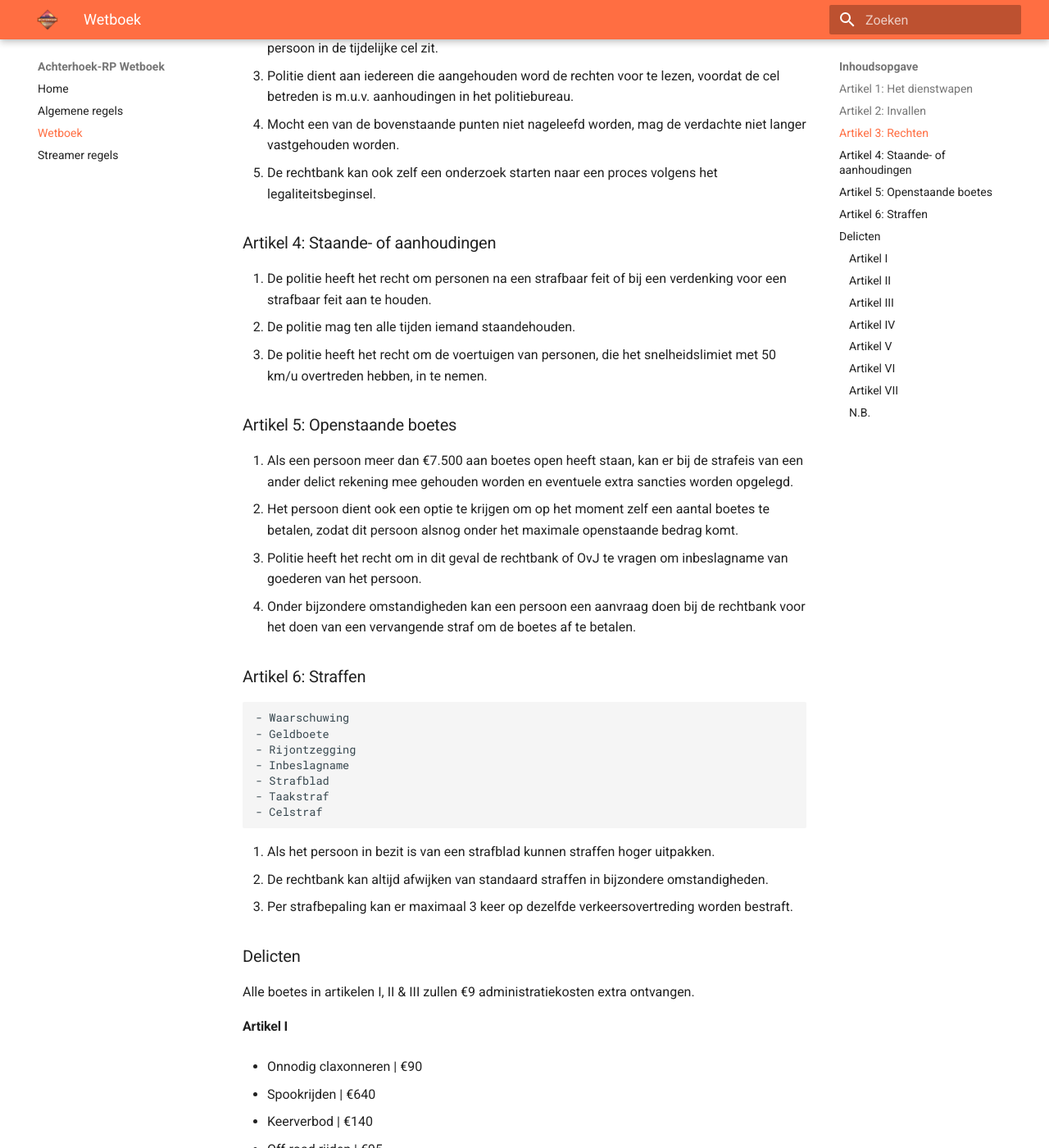
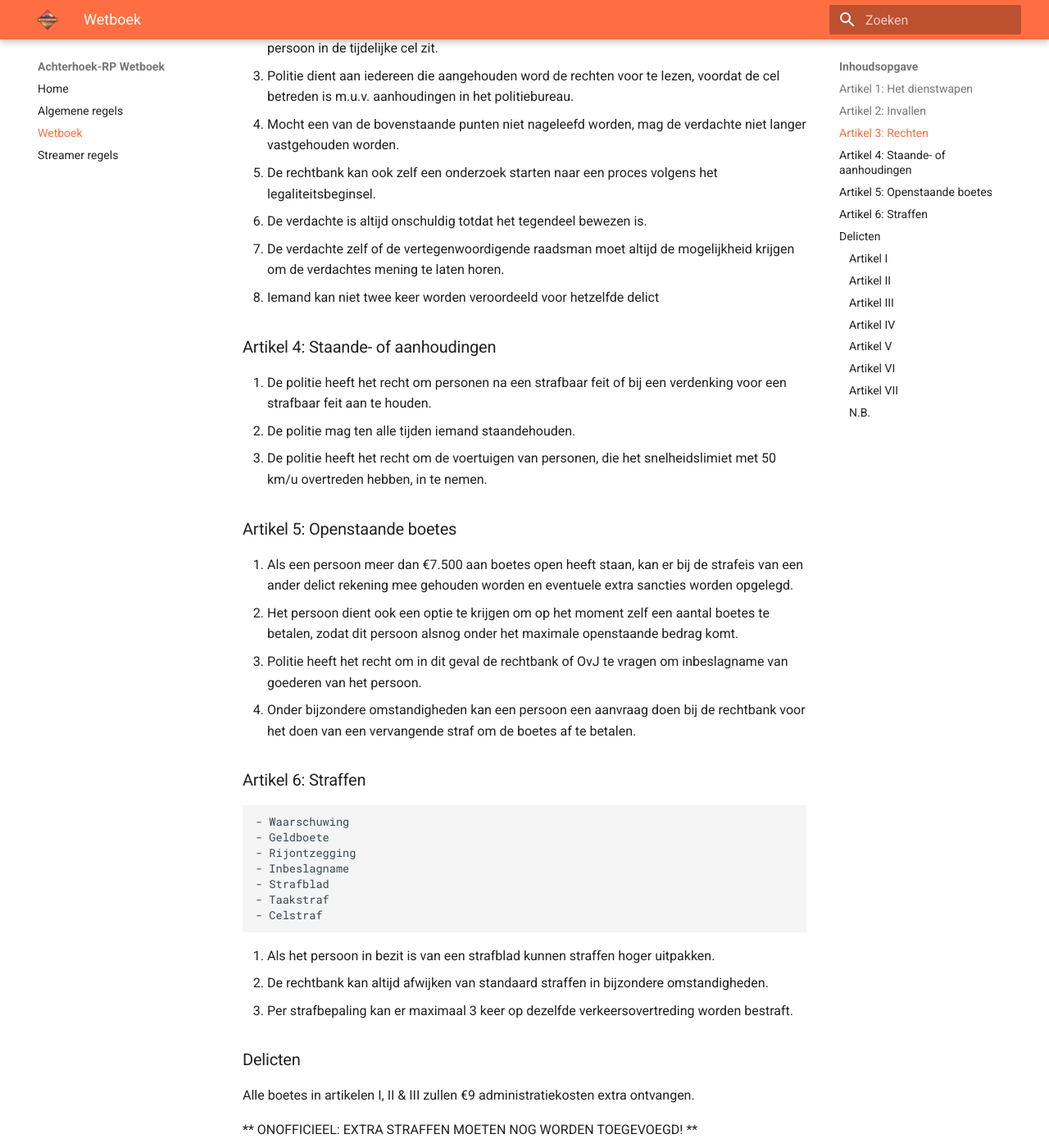
Before and after one commit to Jaccosf/ARP-Wetboek, an MkDocs documentation site: the page built from docs/wetboek.md, in a window 1280 px wide and 1400 px high, scrolled down 825 px. Shown: the whole window at 82% size. Built offline with MkDocs 1.6.1 and Material for MkDocs 9.7.7, drawn with Linux system fonts in a browser that asks for light colours.

Commit message:
extra beginselen toegevoegd

```diff
--- a/docs/wetboek.md
+++ b/docs/wetboek.md
@@ -19,6 +19,9 @@ Hier kunt u de algemene IC (In Charachter) regels van Achterhoek-RP vinden.
 3. Politie dient aan iedereen die aangehouden word de rechten voor te lezen, voordat de cel betreden is m.u.v. aanhoudingen in het politiebureau.
 4. Mocht een van de bovenstaande punten niet nageleefd worden, mag de verdachte niet langer vastgehouden worden.
 5. De rechtbank kan ook zelf een onderzoek starten naar een proces volgens het legaliteitsbeginsel.
+6. De verdachte is altijd onschuldig totdat het tegendeel bewezen is.
+7. De verdachte zelf of de vertegenwoordigende raadsman moet altijd de mogelijkheid krijgen om de verdachtes mening te laten horen.
+8. Iemand kan niet twee keer worden veroordeeld voor hetzelfde delict
 
 ### Artikel 4: Staande- of aanhoudingen
 1. De politie heeft het recht om personen na een strafbaar feit of bij een verdenking voor een strafbaar feit aan te houden.
@@ -46,6 +49,7 @@ Hier kunt u de algemene IC (In Charachter) regels van Achterhoek-RP vinden.
 ### Delicten
 Alle boetes in artikelen I, II & III zullen €9 administratiekosten extra ontvangen.
 
+** ONOFFICIEEL: EXTRA STRAFFEN MOETEN NOG WORDEN TOEGEVOEGD! **
 #### Artikel I
 - Onnodig claxonneren | €90
 
```
